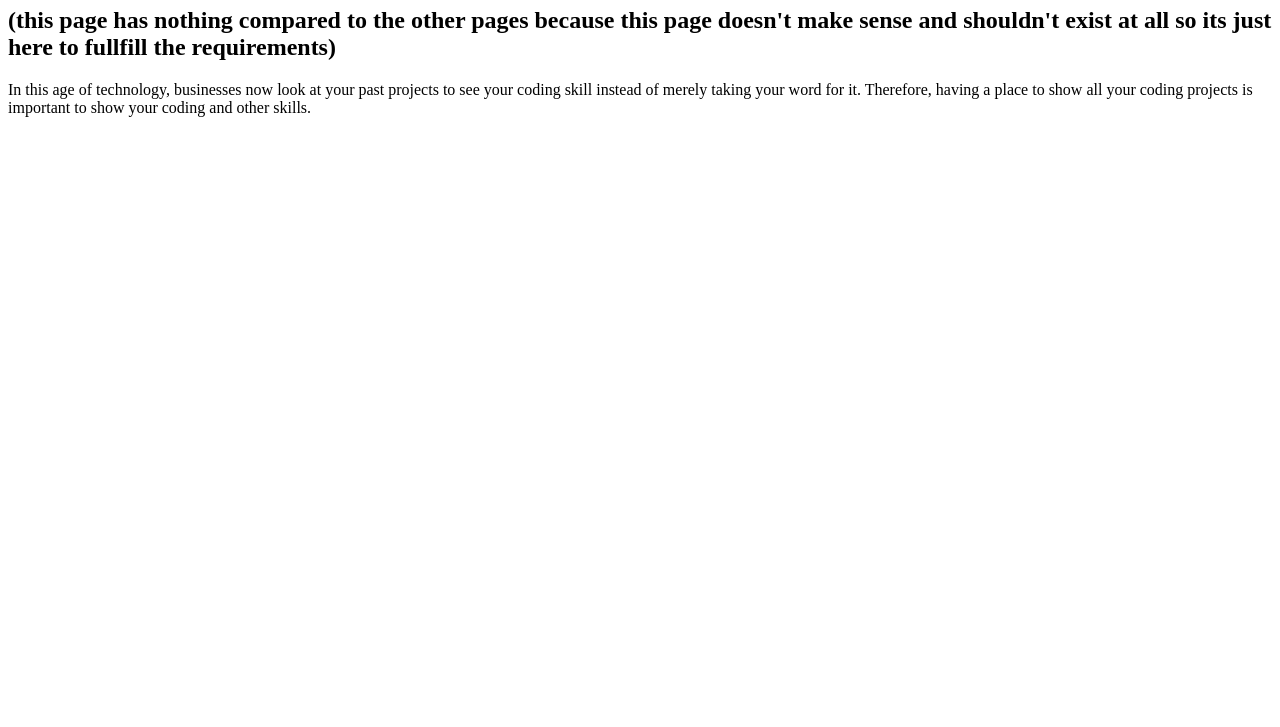
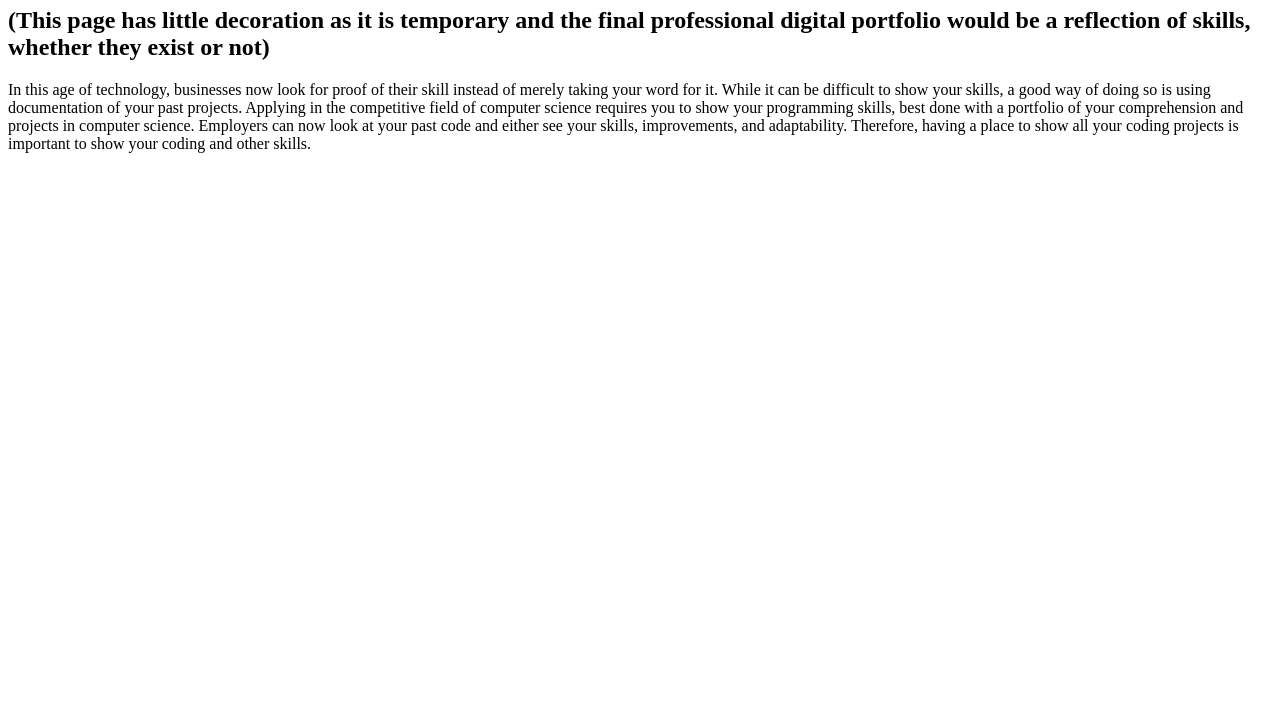
Before and after one commit to Boden-C/Boden-C.github.io, a plain HTML site: page why.html in a window 1280 px wide. Shown: the part 73-800 px from the top of the page. Drawn offline with Linux system fonts and the light colour scheme.

Commit message:
more explanation-y

```diff
--- a/why.html
+++ b/why.html
@@ -8,8 +8,11 @@
 </head>
 <body>
     <h1>Why a Digital Portfolio is Important</h1>
-    <h2>(this page has nothing compared to the other pages because this page doesn't make sense and shouldn't exist at all so its just here to fullfill the requirements)</h2>
-    <P>In this age of technology, businesses now look at your past projects to see your coding skill instead of merely taking your word for it. Therefore, having a place to show all your
-        coding projects is important to show your coding and other skills.</P>
+    <h2>(This page has little decoration as it is temporary and the final professional digital portfolio would be a reflection of skills, whether they exist or not)</h2>
+    <P>In this age of technology, businesses now look for proof of their skill instead of merely taking your word for it.
+        While it can be difficult to show your skills, a good way of doing so is using documentation of your past projects.
+        Applying in the competitive field of computer science requires you to show your programming skills, best done with a portfolio of your comprehension and projects in computer science.
+        Employers can now look at your past code and either see your skills, improvements, and adaptability.
+        Therefore, having a place to show all your coding projects is important to show your coding and other skills.</P>
 </body>
 </html>
```
